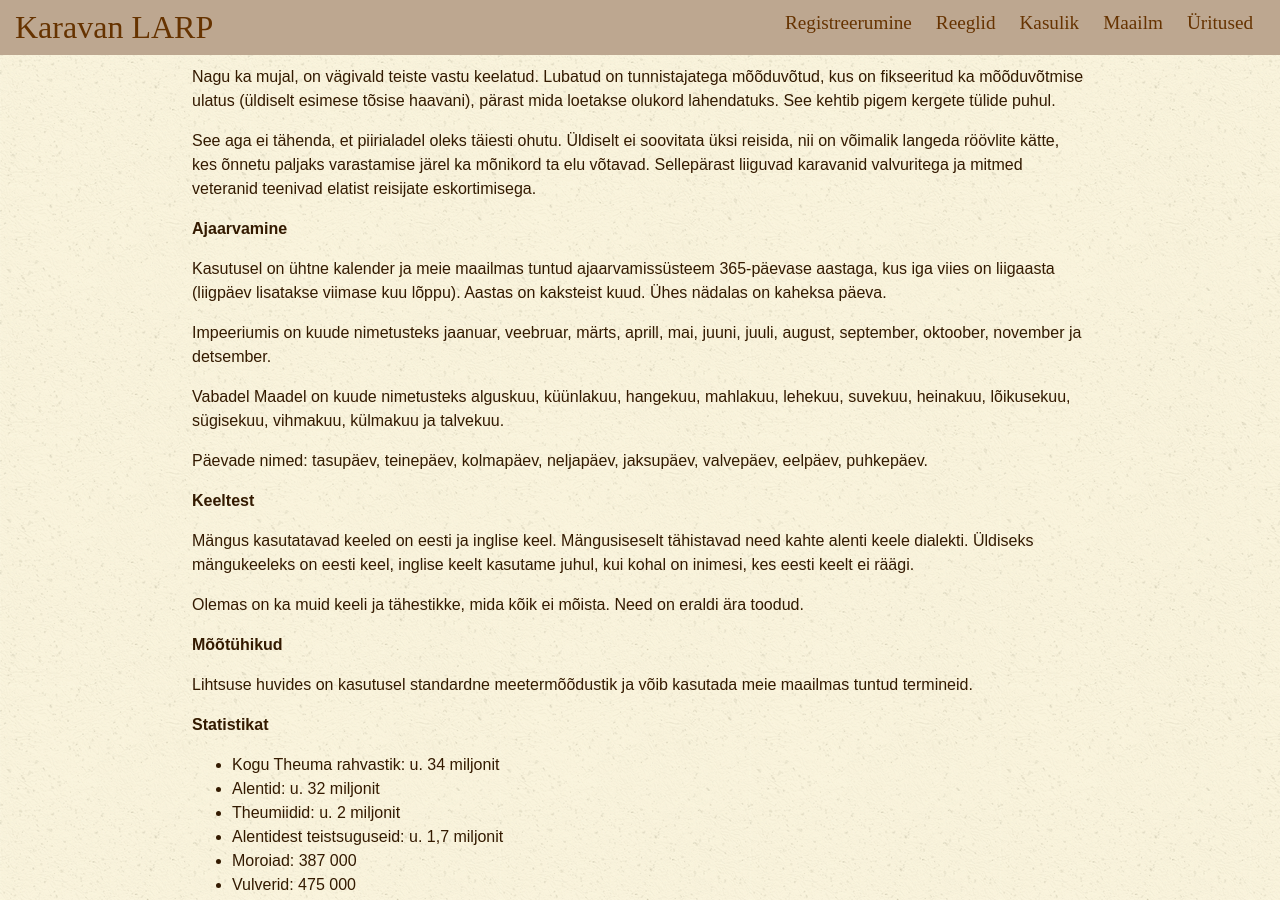
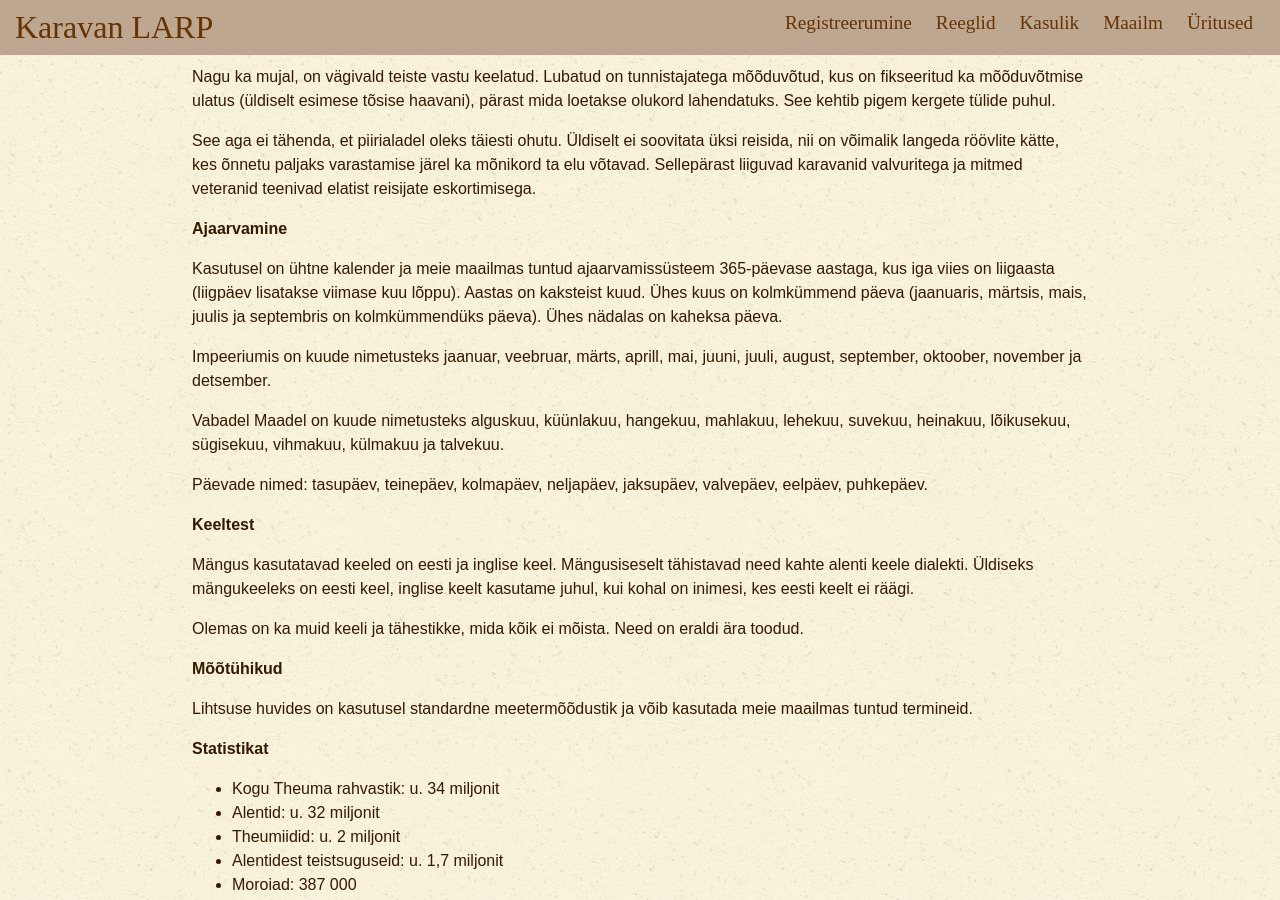
Before and after one commit to karavanlarp/karavanlarp.github.io, a Jekyll site: the page built from est/world/theuma.md, in a window 1280 px wide and 900 px high, scrolled down 2314 px. Built offline with Jekyll 4.4.1, drawn with Linux system fonts in a browser that asks for light colours; some web fonts are replaced.

Commit message:
add text
add text about months in theuma (est/eng)

```diff
--- a/est/world/theuma.md
+++ b/est/world/theuma.md
@@ -75,7 +75,7 @@ See aga ei tähenda, et piirialadel oleks täiesti ohutu. Üldiselt ei soovitata
 
 **Ajaarvamine**
 
-Kasutusel on ühtne kalender ja meie maailmas tuntud ajaarvamissüsteem 365-päevase aastaga, kus iga viies on liigaasta (liigpäev lisatakse viimase kuu lõppu). Aastas on kaksteist kuud. Ühes nädalas on kaheksa päeva.
+Kasutusel on ühtne kalender ja meie maailmas tuntud ajaarvamissüsteem 365-päevase aastaga, kus iga viies on liigaasta (liigpäev lisatakse viimase kuu lõppu). Aastas on kaksteist kuud. Ühes kuus on kolmkümmend päeva (jaanuaris, märtsis, mais, juulis ja septembris on kolmkümmendüks päeva). Ühes nädalas on kaheksa päeva.
 
 Impeeriumis on kuude nimetusteks jaanuar, veebruar, märts, aprill, mai, juuni, juuli, august, september, oktoober, november ja detsember.
 
```
Also changed, not shown: eng/world/theuma.md (+1 -1 lines).
